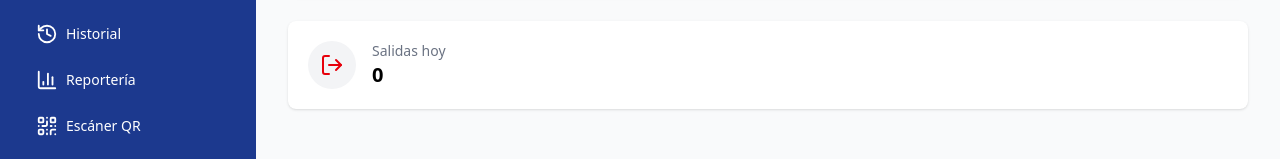
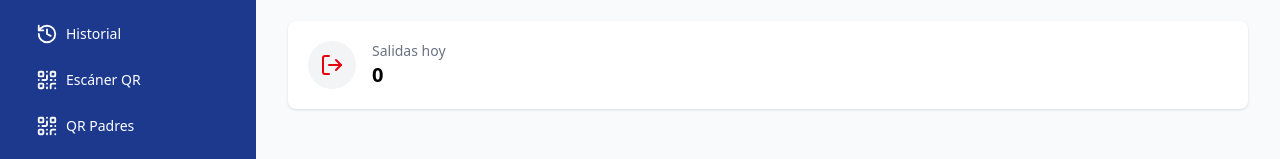
Before and after one commit to Hgliss/safe-entry, a React (Vite) app: page /admin/dashboard in a window 1280 px wide. Shown: the part 395-554 px from the top of the page. Built offline with nearby package versions, Linux system fonts and the light colour scheme; no server answers; the database is empty.

Commit message:
Agregar rutas para scanner

```diff
--- a/src/App.jsx
+++ b/src/App.jsx
@@ -12,7 +12,7 @@ import Padres from "./pages/admin/Padres";
 import Personal from "./pages/admin/Personal";
 import Niños from "./pages/admin/Ninos";
 import Atutor from "./pages/admin/Asignar_Tutores";
-
+import Scanner from "./pages/admin/ScannerQR";
 
 
 
@@ -41,6 +41,7 @@ function App() {
             <Route path="personal" element={ <Personal /> } />
             <Route path="ninos" element={ <Niños /> } />
             <Route path="atutor/:id" element={ <Atutor /> } />
+            <Route path="scanner" element={ <Scanner /> } />
 
 
 
--- a/src/layouts/AdminLayout.jsx
+++ b/src/layouts/AdminLayout.jsx
@@ -71,7 +71,6 @@ export default function AdminLayout(){
                     <NavItem to="personal" icon={<Building2 size={22} />} label="Personal" onClick={handleNavClick} active={location.pathname === "personal"} />
                     <NavItem to="ninos" icon={<UserRoundCheck size={22} />} label="Niños" onClick={handleNavClick} active={location.pathname === "ninos"} />
                     <NavItem to="/admin/historial" icon={<History size={22} />} label="Historial" onClick={handleNavClick} active={location.pathname === "/admin/historial"} />
-                    <NavItem to="/admin/reporteria" icon={<BarChart3 size={22} />} label="Reportería" onClick={handleNavClick} active={location.pathname === "/admin/reporteria"} />
                     <NavItem to="/admin/scanner" icon={<QrCode size={22} />} label="Escáner QR" onClick={handleNavClick} active={location.pathname === "/admin/scanner"} />
                     <NavItem to="/admin/parentqrlis" icon={<QrCode size={22} />} label="QR Padres" onClick={handleNavClick} active={location.pathname === "/admin/parentqrlis"} />
                 </nav>
```
